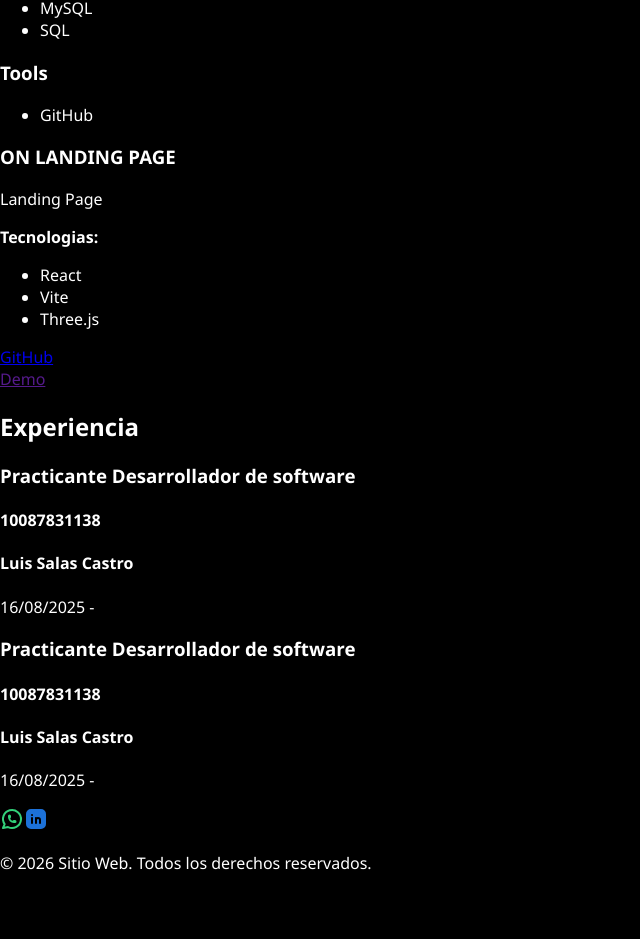
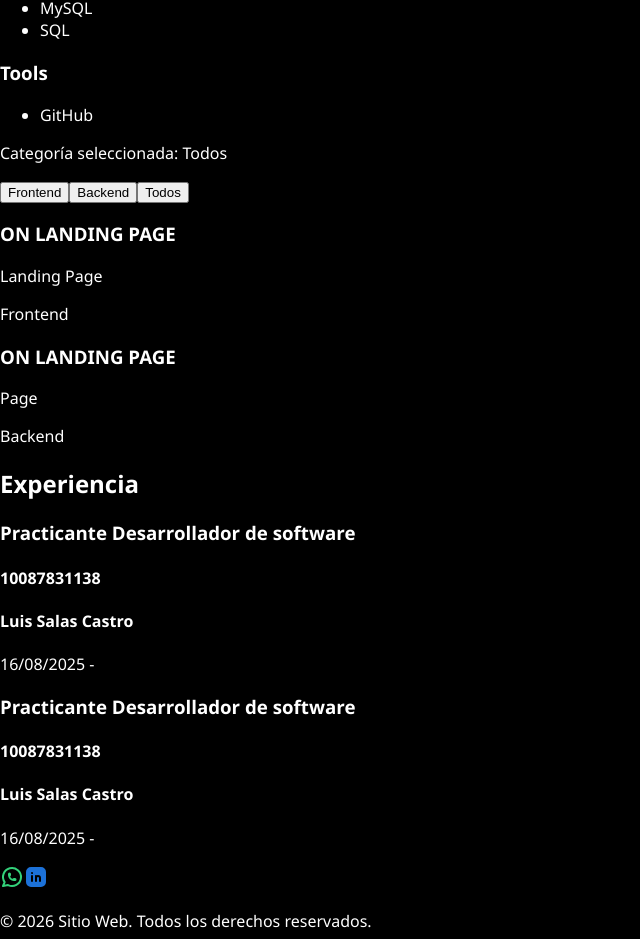
Before and after one commit to AlejandroMario-creator/Portafolio, a React (Vite) app: page / in a window 1280 px wide. Shown: the part 1313-2252 px from the top of the page, without its empty margins (0-640 px from the left). Before the commit the page ends 2203 px from the top, so only its background shows below. Built offline with nearby package versions, Linux system fonts and the light colour scheme.

Commit message:
version 1.6 useState

```diff
--- a/src/components/Projects.tsx
+++ b/src/components/Projects.tsx
@@ -1,26 +1,40 @@
 import { projects } from "../data/projects"
+import { useState } from "react"
+function Projects() {
 
-function Projects() {
+    const [category, setCategory] = useState("Todos")
+
+    const filteredProjects = category === "Todos"
+        ? projects
+        : projects.filter(project => project.category === category);
+
     return (
         <section id="projects">
-            {projects.map((project) => (
-                <div key={project.id}>
-                    <h3>{project.title}</h3>
-                    <p>{project.description}</p>
-                    <div>
-                        <strong>Tecnologias:</strong>
-                        <ul>
-                            {project.technologies.map((tech) => (
-                                <li key={tech}>{tech}</li>
-                            ))}
-                        </ul>
+            <p>Categoría seleccionada: {category}</p>
 
+            <button onClick={() => setCategory("Frontend")}>
+                Frontend
+            </button>
+
+            <button onClick={() => setCategory("Backend")}>
+                Backend
+            </button>
+
+            <button onClick={() => setCategory("Todos")}>
+                Todos
+            </button>
+
+            <div className="projects-grid">
+                {filteredProjects.map((project) => (
+                    <div className="project-card" key={project.id}>
+                        <h3>{project.title}</h3>
+
+                        <p>{project.description}</p>
+
+                        <p>{project.category}</p>
                     </div>
-                    <a href={project.github} target="_blank" rel="noreferrer">GitHub</a><br/>
-
-                    <a href={project.demo} target="_blank" rel="noreferrer">Demo</a>
-                </div>
-            ))}
+                ))}
+            </div>
         </section>
     )
 }
--- a/src/data/projects.ts
+++ b/src/data/projects.ts
@@ -5,6 +5,16 @@ export const projects:Project[] = [
         id: 1,
         title: "ON LANDING PAGE",
         description: "Landing Page",
+        category: "Frontend",
+        technologies: ["React","Vite", "Three.js"],
+        github: "...",
+        demo: ""
+    },
+    {
+        id: 2,
+        title: "ON LANDING PAGE",
+        description: " Page",
+        category: "Backend",
         technologies: ["React","Vite", "Three.js"],
         github: "...",
         demo: ""
--- a/src/types/project.ts
+++ b/src/types/project.ts
@@ -2,6 +2,7 @@ export default interface Project{
     id: number,
     title: string,
     description: string,
+    category: string,
     technologies: string[],
     github: string,
     demo: string
```
